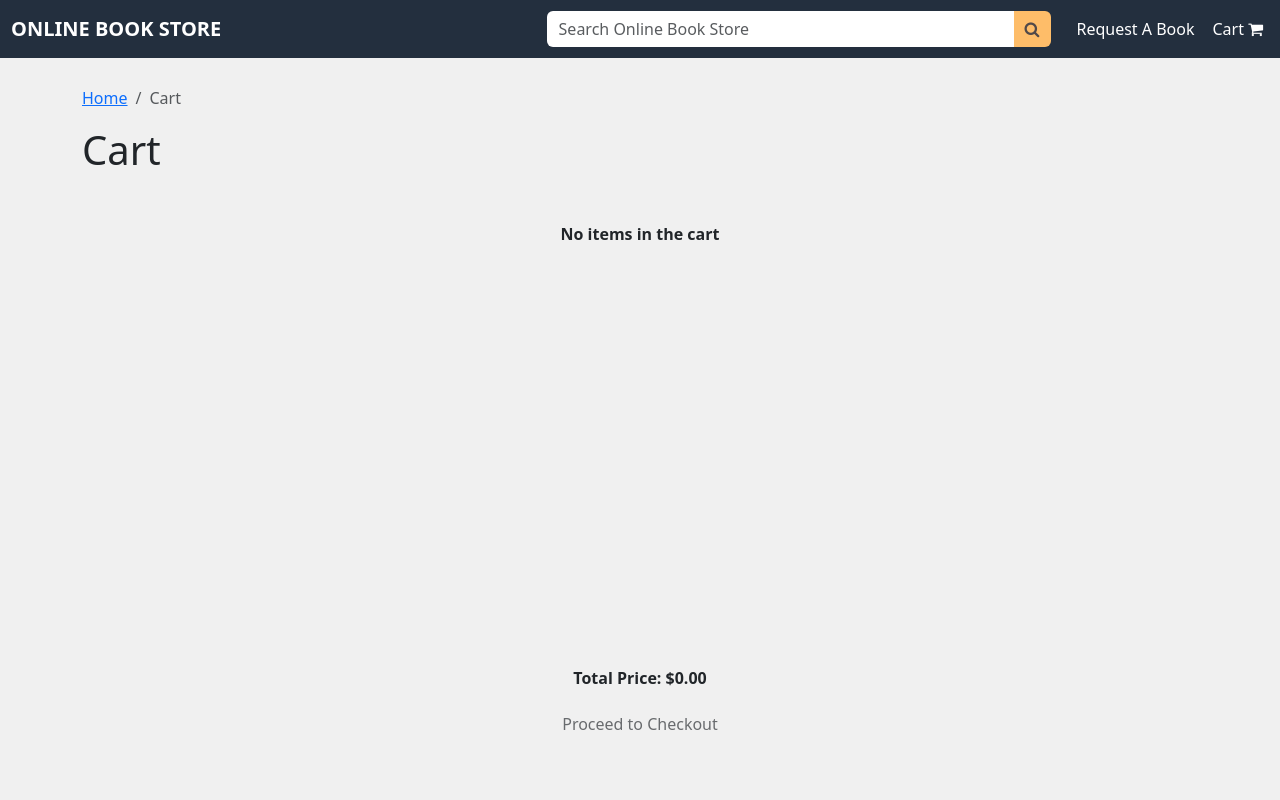
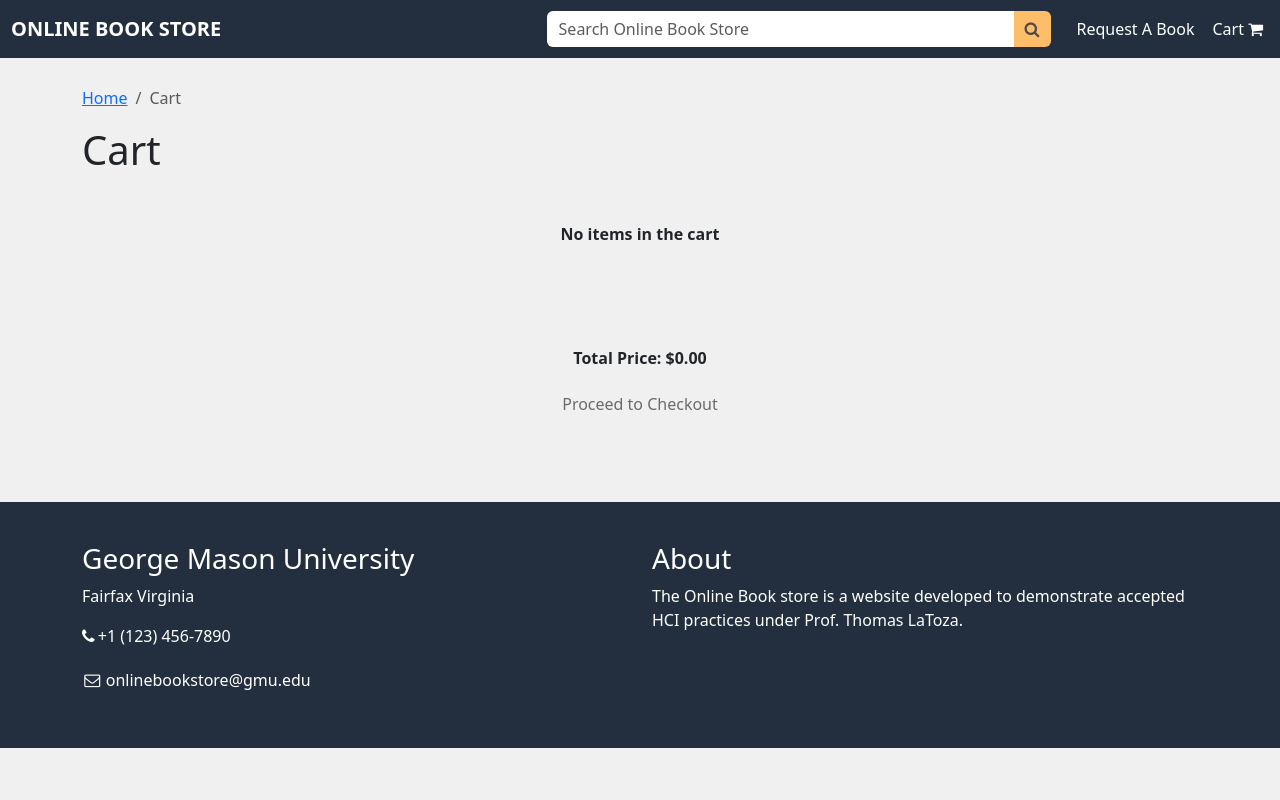
Before and after one commit to swe632/online-book-store-hw7, an Angular app: page /cart in a window 1280 px wide. Shown: the top 800 px of the page. Built offline with nearby package versions, Linux system fonts and the light colour scheme.

Commit message:
padding consistent in not found book and cart no items

```diff
--- a/src/app/cart/cart.component.css
+++ b/src/app/cart/cart.component.css
@@ -1,5 +1,5 @@
 .pad {
-  padding-bottom: 420px; /* Adjust this value as needed */
+  padding-bottom: 100px; /* Adjust this value as needed */
 }
 
 .content-pad {
```
